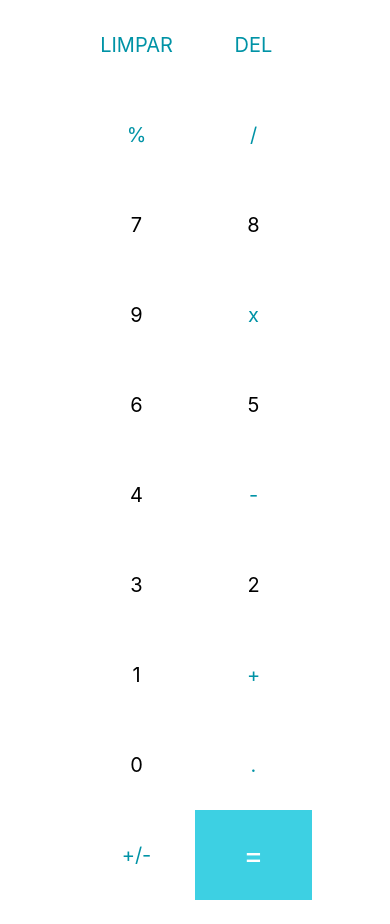
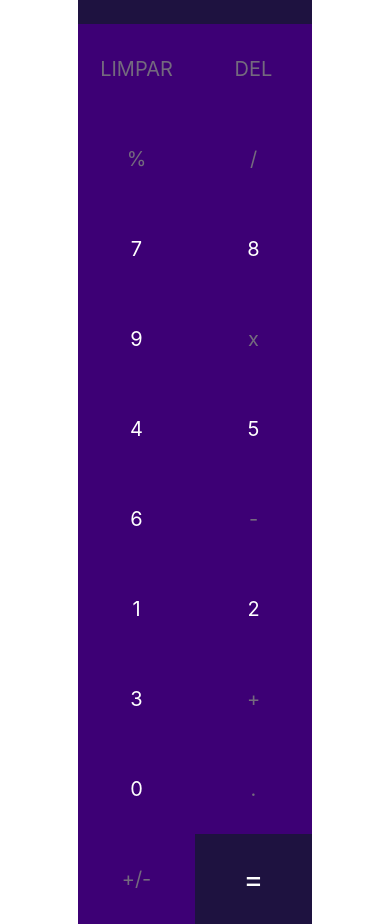
Before and after one commit to VtaZinn/CalculadoraReactNative, a React Native app: screen / in a window 390 px wide. Before the commit the page ends 900 px from the top, so only its background shows below. Built offline with nearby package versions, Linux system fonts and the light colour scheme.

Commit message:
Alteracoes feitas conforme o documento solicitou

```diff
--- a/App.js
+++ b/App.js
@@ -4,7 +4,7 @@
 
 export default function App() {
   // Mapeamento de teclas
-  const buttons = ['LIMPAR', 'DEL', '%', '/', 7, 8, 9, "x", 6, 5, 4, '-', 3, 2, 1, '+', 0, '.', '+/-', '=']
+  const buttons = ['LIMPAR', 'DEL', '%', '/', 7, 8, 9, "x", 4, 5, 6, '-', 1, 2, 3, '+', 0, '.', '+/-', '=']
 
   const [currentNumber, setCurrentNumber] = useState("")
   const [lastNumber, setLastNumber] = useState("")
@@ -55,6 +55,7 @@
         calculator()
         return
       case '+/-':
+        setCurrentNumber(currentNumber * -1)
         return
     }
 
@@ -75,12 +76,12 @@
 
         {buttons.map((button) =>
           button === '=' ? // Mapeamento do botão =
-        <TouchableOpacity onPress={() => handleInput(button)} key={button} style={[styles.button, {backgroundColor: '#3dd0e3'}]}>
+        <TouchableOpacity onPress={() => handleInput(button)} key={button} style={[styles.button, {backgroundColor: '#1e1240'}]}>
           <Text style={[styles.textButton, {color: "white", fontSize: 30}]}>{button}</Text>
         </TouchableOpacity>
           : // Mapeamento dos outros botões
           <TouchableOpacity onPress={() => handleInput(button)} key={button} style={styles.button}>
-            <Text style={[styles.textButton, {color: typeof(button) === 'number' ? 'black': '#0093a6'}]}>{button}</Text>
+            <Text style={[styles.textButton, {color: typeof(button) === 'number' ? 'white': '#746a7e'}]}>{button}</Text>
           </TouchableOpacity>
         )}
       </View>
@@ -96,37 +97,39 @@
     margin: 'auto'
   },
   results: {
-    flex: 2,
-    justifyContent: "center",
-    backgroundColor: "#f5f5f5"
+    backgroundColor: "#1e1240"
   },
   resultText: {
     color: "#282F38",
     fontSize: 32,
     fontWeight: "bold",
     padding: 12,
-    textAlign: "right"
+    textAlign: "right",
+    color: 'white',
+    backgroundColor: '#1e1240'
   },
   historyText:{
     color: "#7c7c7c",
     fontSize: 20,
-    marginRight: 10,
     alignSelf: 'flex-end',
+    color: 'white',
+    backgroundColor: '#1e1240'
   },
   buttons: {
     flexDirection: 'row',
     flexWrap: 'wrap',
   },
   button: {
-    backgroundColor: 'white',
     alignItems: 'center',
     justifyContent: 'center',
     minWidth: 90,
     minHeight: 90,
     flex: 2,
+    backgroundColor: '#3d0075',
+    color: '#746a7e',
   },
   textButton: {
-    color: "#7c7c7c",
+    color: "#746a7e",
     fontSize: 20,
   }
 });
```
